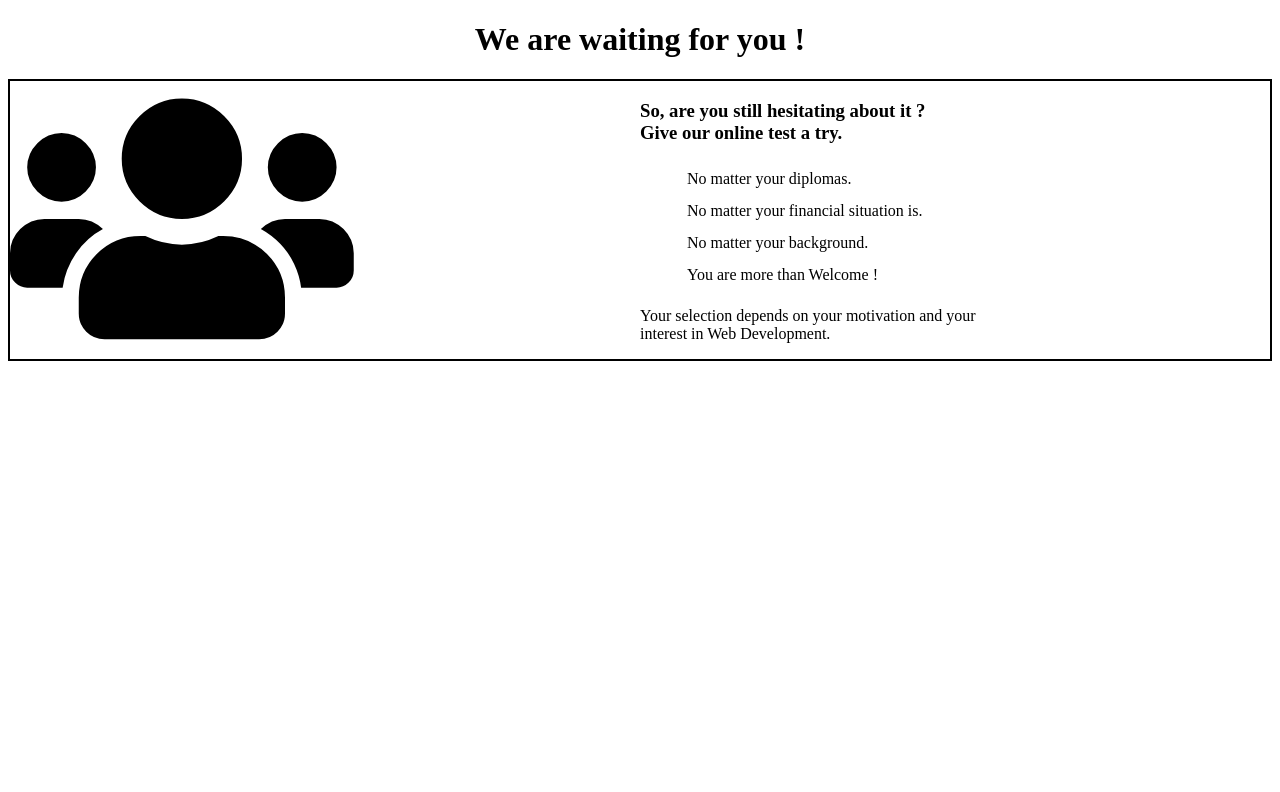
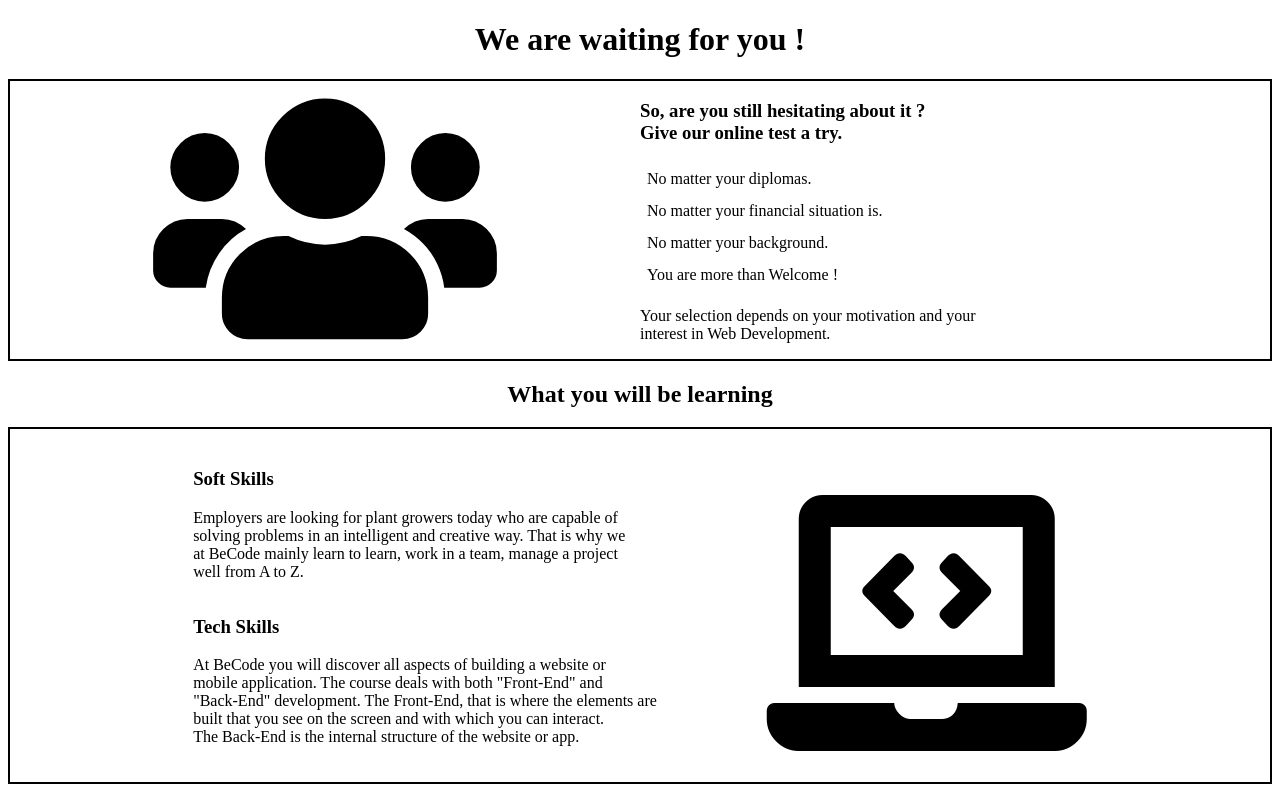
Before and after one commit to Kayzlite/recap-html-css, a plain HTML site: page index.html in a window 1280 px wide. Shown: the part 692-1484 px from the top of the page. Before the commit the page ends 1061 px from the top, so only its background shows below. Drawn offline with Linux system fonts and the light colour scheme.

Commit message:
adding html and css positioning for section-b

```diff
--- a/index.html
+++ b/index.html
@@ -47,6 +47,23 @@
             <p>Your selection depends on your motivation and your <br> interest in Web Development.</p>
         </nav>
     </div>
+    <h2>What you will be learning</h2>
+    <div class="section-b">
+        <div class="gains">
+            <div class="skills">
+                <h3>Soft Skills</h3>
+                <p>Employers are looking for plant growers today who are capable of <br> solving problems in an intelligent and creative way. That is why we <br> at BeCode mainly learn to learn, work in a team, manage a project <br> well from A to Z.</p>
+            </div>
+            <div class="tech">
+                <h3>Tech Skills</h3>
+                <p>At BeCode you will discover all aspects of building a website or <br> mobile application. The course deals with both "Front-End" and <br> "Back-End" development. The Front-End, that is where the elements are <br> built that you see on the screen and with which you can interact. <br> The Back-End is the internal structure of the website or app.</p>
+            </div>
+        </div>
+        <div class="pc-icon">
+            <i class="fas fa-laptop-code" style="font-size: 256px"></i>
+        </div>
+
+    </div>
 
 
 </body>
--- a/style.css
+++ b/style.css
@@ -24,6 +24,14 @@ html {
     border: 2px solid black;
 }
 
+.section-a ul {
+    padding-left: 0px;
+}
+
+i {
+    margin-right: auto;
+    margin-left: auto;
+}
 .header2 {
     text-align:center;
 }
@@ -32,3 +40,25 @@ html {
     padding: 7px;
     list-style:none;
 }
+
+.gains {
+    display: flex;
+    flex-direction: column;
+    margin-right: 110px;
+}
+
+.section-b {
+    display: flex;
+    justify-content: center;
+    padding: 20px;
+    border: 2px solid black;
+
+}
+
+.pc-icon {
+    padding-top: 46px;
+}
+
+h2 {
+    text-align: center;
+}
```
